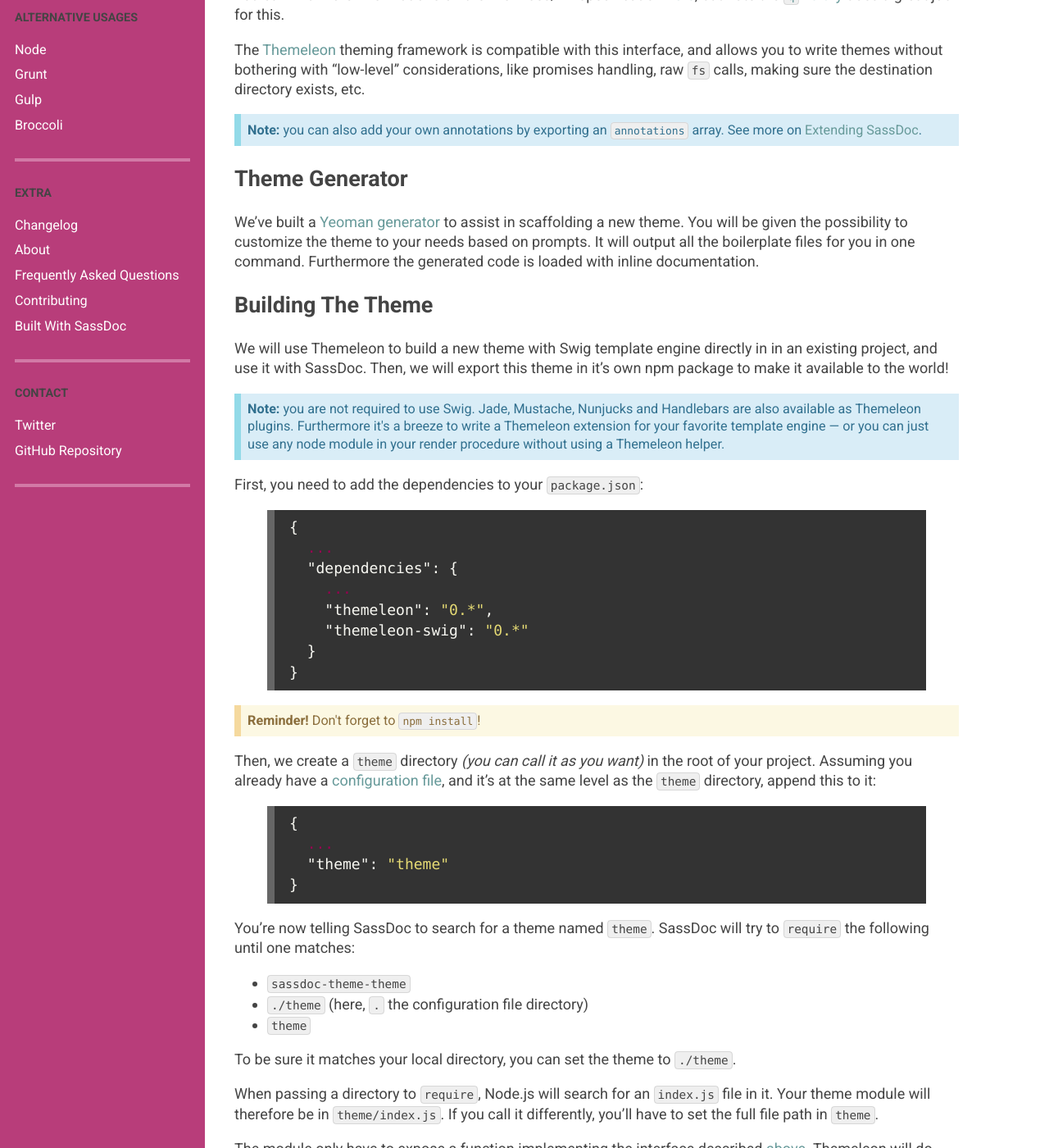
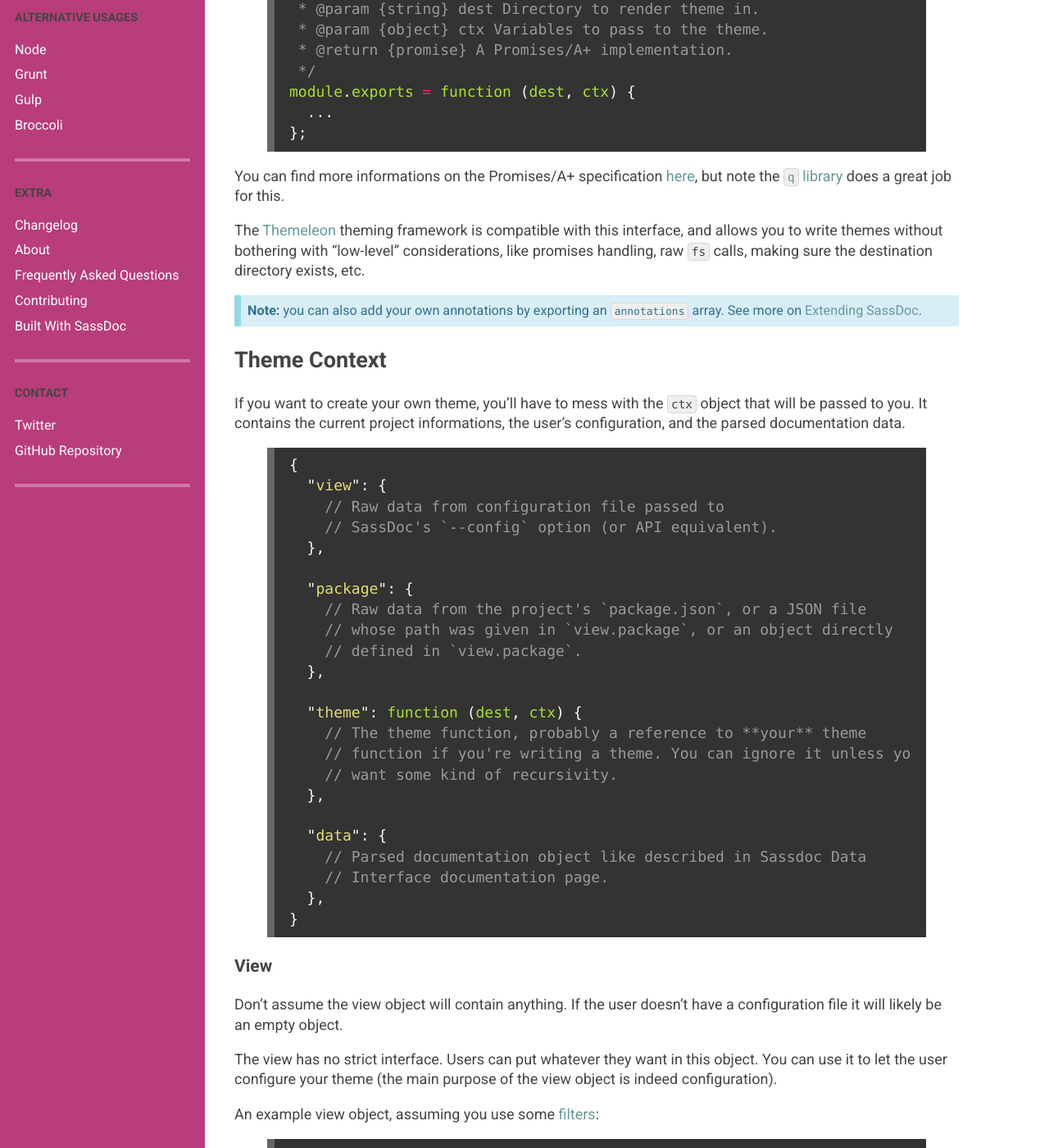
Before and after one commit to SassDoc/sassdoc.github.io, a Jekyll site: the page built from using-your-own-theme/index.md, in a window 1280 px wide and 1400 px high, scrolled down 622 px. Shown: the whole window at 82% size. Built offline with Jekyll 4.4.1, drawn with Linux system fonts in a browser that asks for light colours; some of the changed text lies outside the part shown.

Commit message:
Added Theme Context content to Using Your Own Theme page

```diff
--- a/using-your-own-theme/index.md
+++ b/using-your-own-theme/index.md
@@ -7,6 +7,12 @@
 
 SassDoc is fully themable. You can write your own theme for your
 projects, and publish it on npm so other people can use it too!
+
+The easiest way for you to build a theme is to use the Yeoman generator. See [Theme Generator](/theme-generator/) to get started. You will be given the possibility to customize the theme to your needs based on prompts. It will output all the boilerplate files for you in a single command. Furthermore, the generated code is loaded with inline documentation so you don't get lost.
+
+You can also have a look at [sassdoc-theme-blank](https://github.com/sassdoc/sassdoc-theme-blank) which is a fully documented empty theme you can tweak.
+
+## Going manually
 
 When you set the `--theme` option of the cli interface, or the
 `config.theme` option to `foo`, SassDoc will search for
@@ -39,13 +45,75 @@
 
 <p class="note  note--info"><strong>Note:</strong> you can also add your own annotations by exporting an <code>annotations</code> array. See more on <a href="/extending-sassdoc/">Extending SassDoc</a>.</p>
 
-## Theme generator
+## Theme Context
 
-We've built a [Yeoman generator](/theme-generator/)
-to assist in scaffolding a new theme.
-You will be given the possibility to customize the theme to your needs based on prompts.
-It will output all the boilerplate files for you in one command.
-Furthermore the generated code is loaded with inline documentation.
+If you want to create your own theme, you'll have to mess with the
+`ctx` object that will be passed to you. It contains the current
+project informations, the user's configuration, and the parsed
+documentation data.
+
+{% highlight js %}
+{
+  "view": {
+    // Raw data from configuration file passed to
+    // SassDoc's `--config` option (or API equivalent).
+  },
+
+  "package": {
+    // Raw data from the project's `package.json`, or a JSON file
+    // whose path was given in `view.package`, or an object directly
+    // defined in `view.package`.
+  },
+
+  "theme": function (dest, ctx) {
+    // The theme function, probably a reference to **your** theme
+    // function if you're writing a theme. You can ignore it unless you
+    // want some kind of recursivity.
+  },
+
+  "data": {
+    // Parsed documentation object like described in Sassdoc Data
+    // Interface documentation page.
+  },
+}
+{% endhighlight %}
+
+### View
+
+Don't assume the view object will contain anything. If the user
+doesn't have a configuration file it will likely be an empty object.
+
+The view has no strict interface. Users can put whatever they
+want in this object. You can use it to let the user configure your
+theme (the main purpose of the view object is indeed configuration).
+
+An example view object, assuming you use some [filters](/extra-tools/):
+
+{% highlight js %}
+{
+  'display': {
+    'access': ['public', 'private'],
+    'alias': false,
+  },
+
+  'groups': {
+    'slug': 'Title',
+    'helpers': 'Helpers',
+    'hacks': 'Dirty Hacks & Fixes',
+    'undefined': 'Ungrouped',
+  }
+}
+{% endhighlight %}
+
+### Package
+
+[See official package.json reference](https://www.npmjs.org/doc/files/package.json.html).
+
+<p class="note  note--info"><strong>Note:</strong> with the <a href="/extra-tools/#markdown">Markdown filter</a>, <code>package.description</code> will be parsed as Markdown.</p>
+
+### Data
+
+Refer to [Data Interface](/data-interface/).
 
 ## Building the Theme
 
@@ -165,6 +233,10 @@
 
 ## Bonus
 
+### Markdown, display, group aliases and more
+
+SassDoc provides a couple of extra features to theme builders. Please refer to [extra tools](/extra-tools/).
+
 ### Play with Swig Extras
 
 If you use Swig, you may want to include additional filters. An
```
